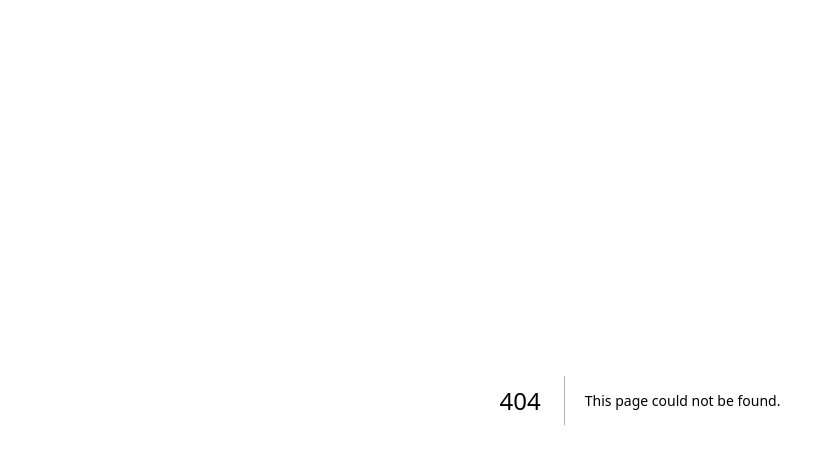
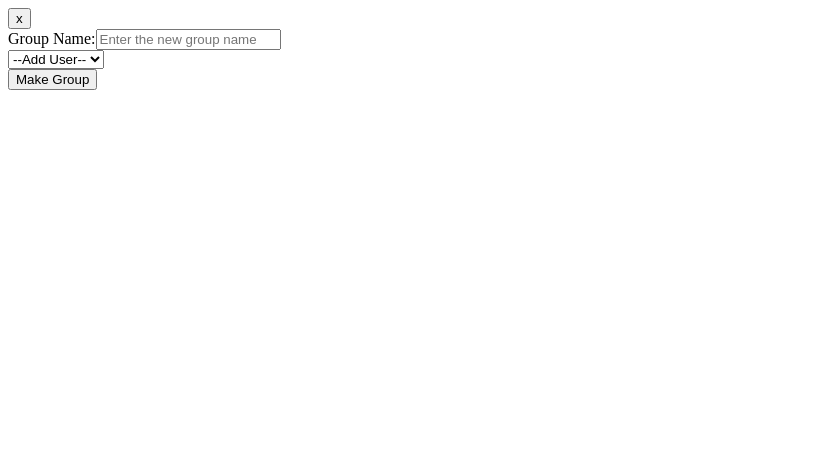
Before and after one commit to agrawalkush2020/splitWise, a Next.js app: page /groups/addGroup in a window 1280 px wide. Before the commit this address had no page. Shown: the top 464 px of the page, without its empty margins (0-835 px from the left). Built offline with nearby package versions, Linux system fonts and the light colour scheme.

Commit message:
add group added

```diff
--- /dev/null
+++ b/app/groups/addGroup/page.js
@@ -0,0 +1,30 @@
+import React from "react";
+import { useRouter } from 'next/router';
+import AddGroup from "../../../components/AddGroup";
+import { useEffect, useState } from 'react';
+
+const addGroupPage = ({
+
+}) => {
+
+    const router = useRouter();
+    const [users, setUsers] = useState([]);
+    const [currentUserName, setCurrentUserName] = useState('');
+
+    useEffect(() => {
+        if (router.isReady && router.state && router.state.users) {
+            // Retrieve users passed via router state
+            setUsers(router.state.users);
+            setCurrentUserName(router.state.currentUserName);
+        }
+    }, [router.isReady]);
+
+    return (
+        <AddGroup
+            allUsers={users}
+            currentUserName={currentUserName}
+        />
+    )
+}
+
+export default addGroupPage;
--- a/app/layout.js
+++ b/app/layout.js
@@ -6,7 +6,8 @@ export const metadata = {
 export default function RootLayout({ children }) {
   return (
     <html lang="en">
-      <body>{children}</body>
+      <body>
+        {children}</body>
     </html>
   )
 }
--- a/app/users/login/page.js
+++ b/app/users/login/page.js
@@ -2,8 +2,10 @@
 import { useEffect, useState } from 'react';
 import Link from 'next/link';
 import Login from '../../../components/Login';
+import Logout from '../../../components/Logout';
 
 export default function LoginPage() {
+
     const [isAuthenticated, setIsAuthenticated] = useState(null);
 
     useEffect(() => {
@@ -28,6 +30,7 @@ export default function LoginPage() {
                 <p>You are already logged in. Please log out to log in as a different user.</p>
             ) : (
                 <>
+                    <Logout />
                     <Login />
                     <p>Not Registered?&nbsp;&nbsp;&nbsp;
                         <Link href="/users/signup">
--- /dev/null
+++ b/components/AddGroup.js
@@ -0,0 +1,111 @@
+"use client";
+import React, { useEffect, useState } from "react";
+import DropDown from "./DropDown";
+import Input from "./Input";
+import { useRouter } from 'next/navigation';
+
+
+const Person = ({
+    name = ''
+}) => {
+    return (
+        <>
+            {name}
+            <button>x</button>
+        </>
+    )
+
+}
+
+
+const AddGroup = ({
+    allUsers = [],
+    currentUserName = '',
+
+}) => {
+
+    const router = useRouter();
+
+    const [groupName, setGroupName] = useState('');
+    const [userNames, setUserNames] = useState([currentUserName]);
+
+    const handleTheAddUser = (userName) => {
+        setUserNames([...userName, userName]);
+    }
+
+    const handleTheGroupName = (name) => {
+        setGroupName(name);
+    }
+
+    const makeTheGroup = async () => {
+        try {
+            if(!groupName){
+                throw new Error('Enter the Group Name');
+            }
+            else if(userNames.length()==0){
+                throw new Error('Select the group members');
+            }
+
+            const response = await fetch('http://127.0.0.1:8000/groups/logout/',{
+                method:'POST',
+                body:JSON.stringify({
+                    groupName,
+                    userNames
+                }),
+                headers: {
+                    'Content-Type': 'application/json'
+                }
+            });
+
+            if(response.ok){
+                router.push('/groups');
+            }
+            else{
+                throw new Error('Some thing went Wrong!');
+            }
+
+        } catch (error) {
+            alert(error.message);
+            return ;
+        }
+    }
+
+    return (
+        <>
+            {/* list down all the users which i have included */}
+            <div>
+                {userNames.map((name) => {
+                    return <Person
+                        name={name}
+                        key={name}
+                    />;
+                })}
+            </div>
+
+            {/* group name */}
+            <Input
+                name={'groupName'}
+                type={'text'}
+                label={'Group Name:'}
+                value={groupName}
+                handleChange={handleTheGroupName}
+                placeHolder={'Enter the new group name'}
+            />
+
+                {/* will show all the users which i can add */}
+            <div>
+                <DropDown
+                    deafultOption={'--Add User--'}
+                    options={allUsers}
+                    handleTheChange={handleTheAddUser}
+                    selectedOptions={[...userNames, currentUserName]}
+                    alwaysShowDefault={true}
+                />
+            </div>
+
+            <button onClick={makeTheGroup}>Make Group</button>
+        </>
+    );
+}
+
+export default AddGroup;
--- a/components/DropDown.js
+++ b/components/DropDown.js
@@ -18,7 +18,7 @@ const DropDown = ({
 
     return (
         <div>
-            <label for="cars">Choose a car:</label>
+            <label for="cars">{label}</label>
             <select
                 selected={alwaysShowDefault ? '' : selectedOption}
                 onSelect={(event) => onSelectOption(event)}
```
Also changed, not shown: app/groups/page.js (added, +71 -0 lines), app/page.js (added, +20 -0 lines), components/Header.js (added, +18 -0 lines), components/Login.js (+4 -4 lines), components/Logout.js (added, +44 -0 lines), app/groups/[groupId]/page.js (added), app/groups/[groupId]/transactions/page.js (added).
